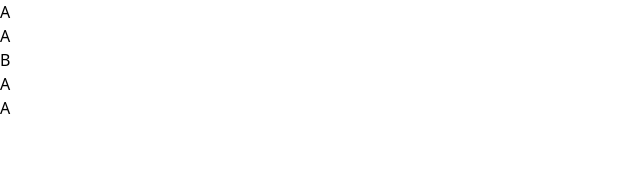
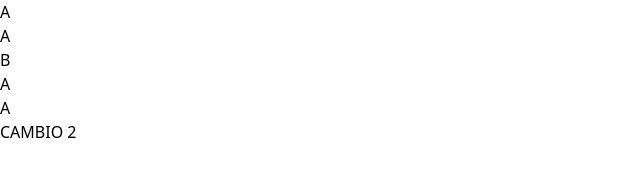
Before and after one commit to PeruvianGospel/TaildWind, a website: page index.html in a window 1280 px wide. Shown: the whole page, without its empty margins (0-640 px from the left). Drawn offline with Linux system fonts and the light colour scheme.

Commit message:
segundo comit

```diff
--- a/index.html
+++ b/index.html
@@ -19,3 +19,6 @@
 </div>
 </body>
 </html>
+
+
+CAMBIO 2
```
